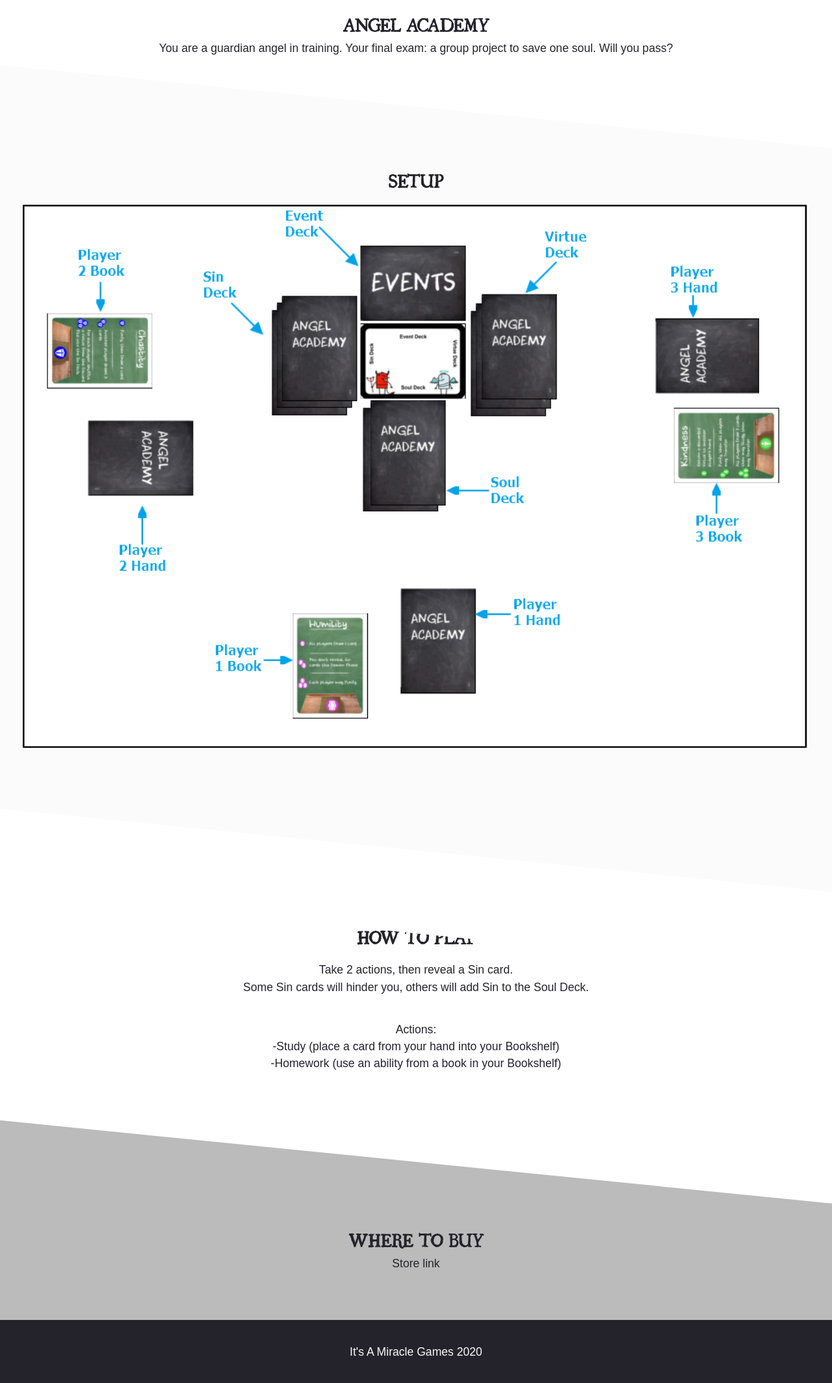
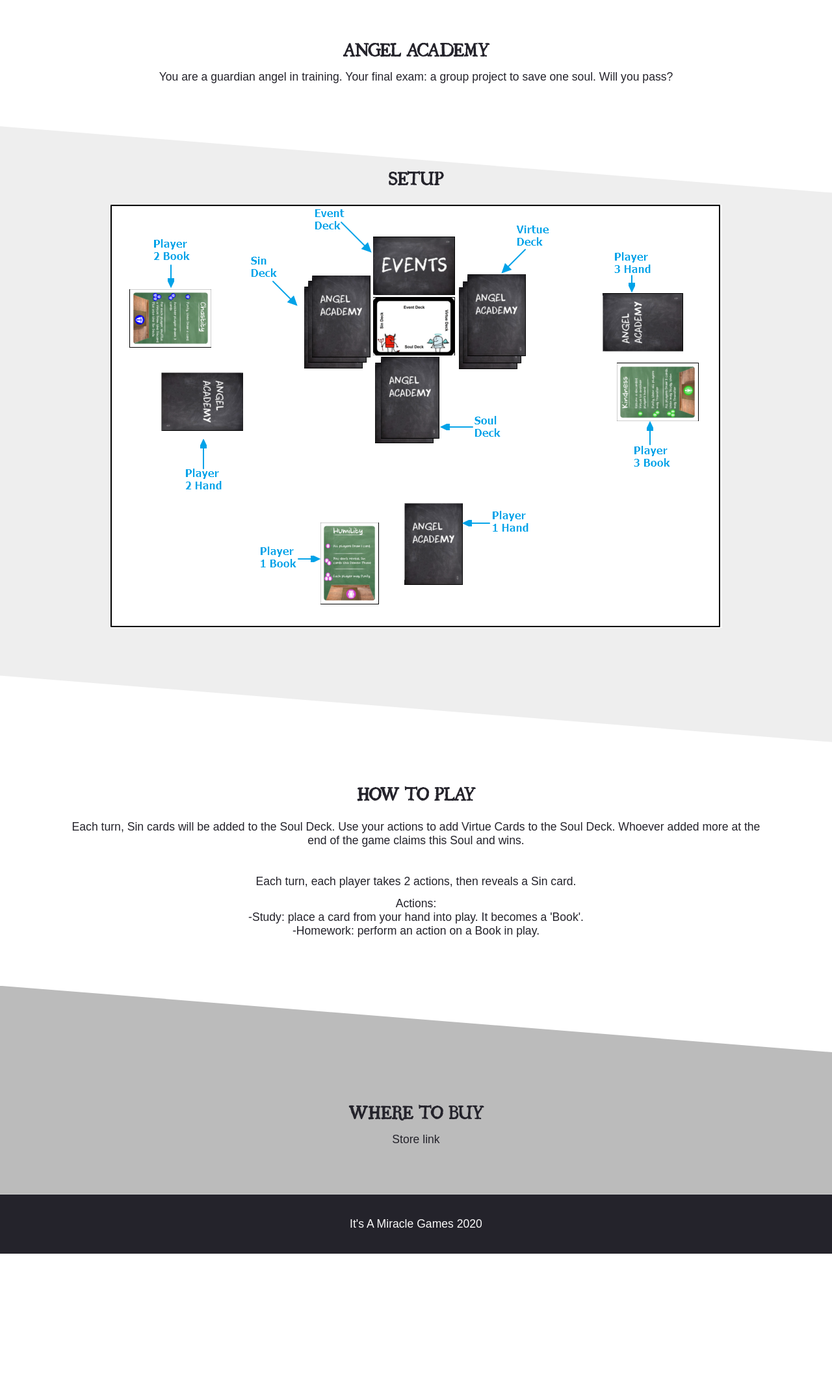
Before and after one commit to missing333/Website_ItsAMiracleGames, a PHP site: page /angelacademy.php in a window 1280 px wide. Shown: the part 95-2223 px from the top of the page at 65% size. After the commit the page ends 2024 px from the top, so only its background shows below. Run offline with PHP 8.4, Linux system fonts and the light colour scheme; some web fonts are replaced.

Commit message:
adjusted angle of clip path

```diff
--- a/angelacademy.php
+++ b/angelacademy.php
@@ -29,8 +29,8 @@
 
 
     <!--  Section A - Title  -->
-    <section id="section-a" class="grid">
-      <div class="content-wrap">
+    <section id="section-a" class="grid" >
+      <div class="content-wrap" style="margin-top:100px">
         <h2 class="content-title">Angel Academy</h2>
         <p>
           You are a guardian angel in training.  Your final exam: a group project to save one soul.  Will you pass?
@@ -55,14 +55,14 @@
     <section id="section-d" class="grid">
       <div id="Contact" class="box">
         <h2 class="content-title">How to Play</h2>
-
         <br>
-          Take 2 actions, then reveal a Sin card.
-          <br>Some Sin cards will hinder you, others will add Sin to the Soul Deck.
-          <br><br>
+        Each turn, Sin cards will be added to the Soul Deck.  Use your actions to add Virtue Cards to the Soul Deck.  Whoever added more at the end of the game claims this Soul and wins.
+        <br><br><br>
+          Each turn, each player takes 2 actions, then reveals a Sin card.
           <p>Actions:
-          <br>-Study (place a card from your hand into your Bookshelf)
-          <br>-Homework (use an ability from a book in your Bookshelf)
+            <br>-Study: place a card from your hand into play.  It becomes a 'Book'.
+            <br>-Homework: perform an action on a Book in play.
+          </p>
         </div>
 
       <div id="About" class="box">
--- a/inthebeginning.php
+++ b/inthebeginning.php
@@ -30,7 +30,7 @@
 
     <!--  Section A - Title  -->
     <section id="section-a" class="grid">
-      <div class="content-wrap">
+      <div class="content-wrap" style="margin-top:100px">
         <h2 class="content-title">In The Beginning</h2>
         <p>
           In the beginning, there was a formless expanse of cards.  You are a spirit, who must absorb the powers of Air, Earth, Fire, and Water to create Order from the Chaos in 7 turns.  Only then may you rest.
--- a/style.css
+++ b/style.css
@@ -19,7 +19,6 @@
   font-family: Arial, Helvetica, sans-serif;
   color: #fff;
   font-size: 1.1em;
-  line-height: 1.5;
   text-align: center;
 }
 
@@ -48,7 +47,6 @@
 
 h2 {
   font-size: 25px;
-  line-height: 19px;
   text-transform: uppercase;
 }
 
@@ -225,37 +223,25 @@
 #section-a {
   background: #FFF;
   color: var(--color-dark);
-  padding: 0 1.5em;
-  padding-top: 125px;
+  padding: 3em 1.5em;
   z-index: 1;
 }
 
 /*  Section B  */
 #section-b {
-  padding: 1em;
   text-decoration: none;
   display: flex;
   overflow-y: visible;
-  clip-path: polygon(0 0, 100% 10vw, 100% 100%, 0 calc(100% - 10vw));
+  clip-path: polygon(0 0, 100% 8vw, 100% 100%, 0 calc(100% - 8vw));
   justify-content: center;
-  background: var(--color-light);
-  padding: 3.5em 1.5em;
-}
-
-#section-b li:before {
-  content: '';
-  display: block;
-  position: relative;
-  width: 0;
-  height: 1em;
-  margin-top: -1em;
+  background: #EEE;
+  padding: 3.5em 1.5em 10em 1.5em;
 }
 
 #section-b .card {
   box-shadow: 0 4px 8px 5px rgba(0, 0, 0, 0.2), -2px -6px 20px 0 rgba(0, 0, 0, 0.19);
   transition: all .2s ease-in-out;
   border-radius: 15px;
-  max-width: 350px;
   margin-top: 60px;
   z-index: 999;
 }
@@ -281,9 +267,10 @@
 #section-b li {
   margin: 1em;
   color: var(--color-dark);
+  max-width: 350px;
 }
 
-.card-content {
+#section-b .card-content {
   padding: 1.5em .8em;
   background: white;
   color: var(--color-dark);
@@ -296,7 +283,7 @@
   font-size: 1.4em;
 }
 
-.card-description {
+#section-b .card-description {
   color: var(--color-primary);
   padding: .1em;
   font-size: .8em;
@@ -305,7 +292,7 @@
   margin-bottom: 15px;
 }
 
-.card-content p {
+#section-b .card-content p {
   line-height: 1.2em;
 }
 
@@ -317,10 +304,10 @@
 }
 
 #section-d .box {
-  padding: 3.5em 1.5em;
+  padding: 3.5em 5.5em;
   color: var(--color-dark);
   background: #FFF;
-  clip-path: polygon(0 0, 100% 10vw, 100% 100%, 0 100%);
+  clip-path: polygon(0 0, 100% 8vw, 100% 100%, 0 100%);
   overflow: hidden;
 }
 
@@ -366,14 +353,6 @@
     padding-top: 0;
   }
 
-  #section-b {
-    display: block;
-    padding: 2em;
-    overflow-y: visible;
-    padding-top: 170px;
-    padding-bottom: 220px;
-  }
-
   .content-wrap,
   #section-b ul {
     grid-column: 2/4;
@@ -394,8 +373,6 @@
     max-width: 750px;
   }
 
-  #section-d:last-child {}
-
   .box,
   #footer div {
     grid-column: span 4;
```
